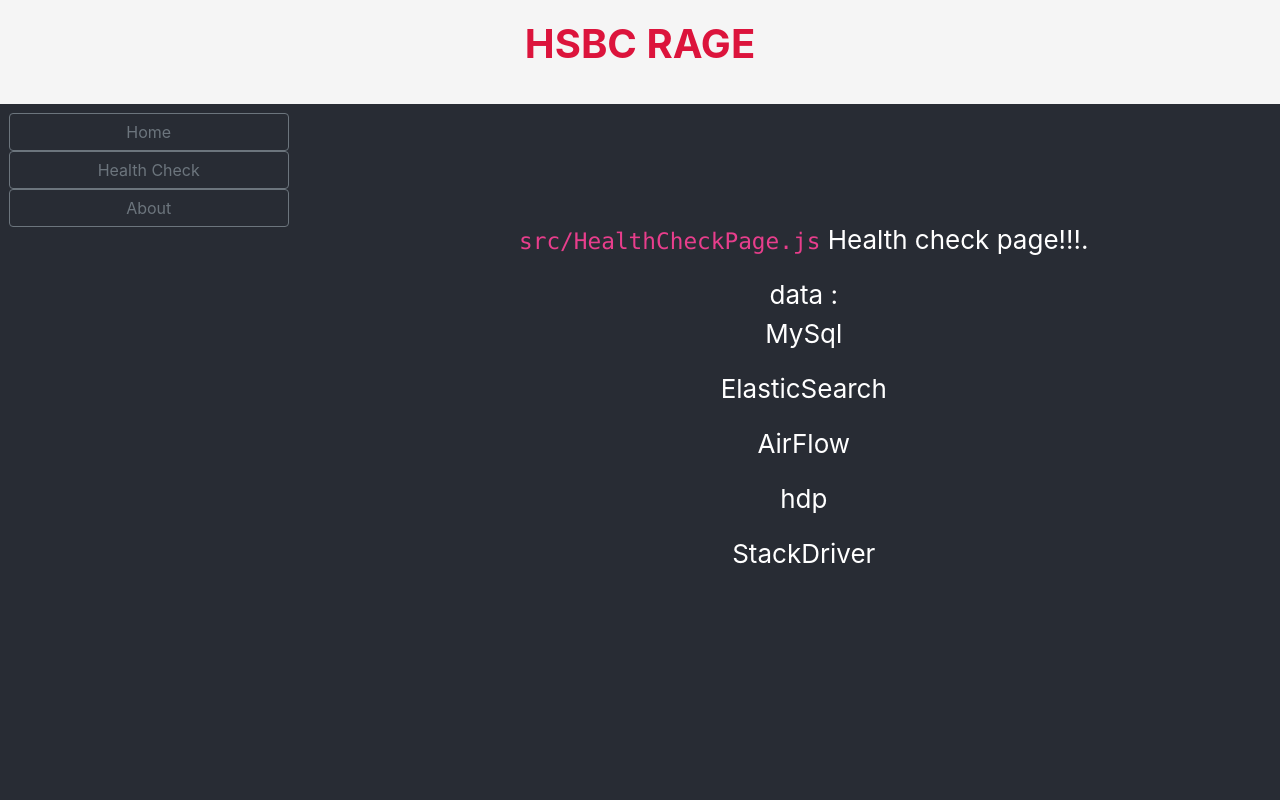
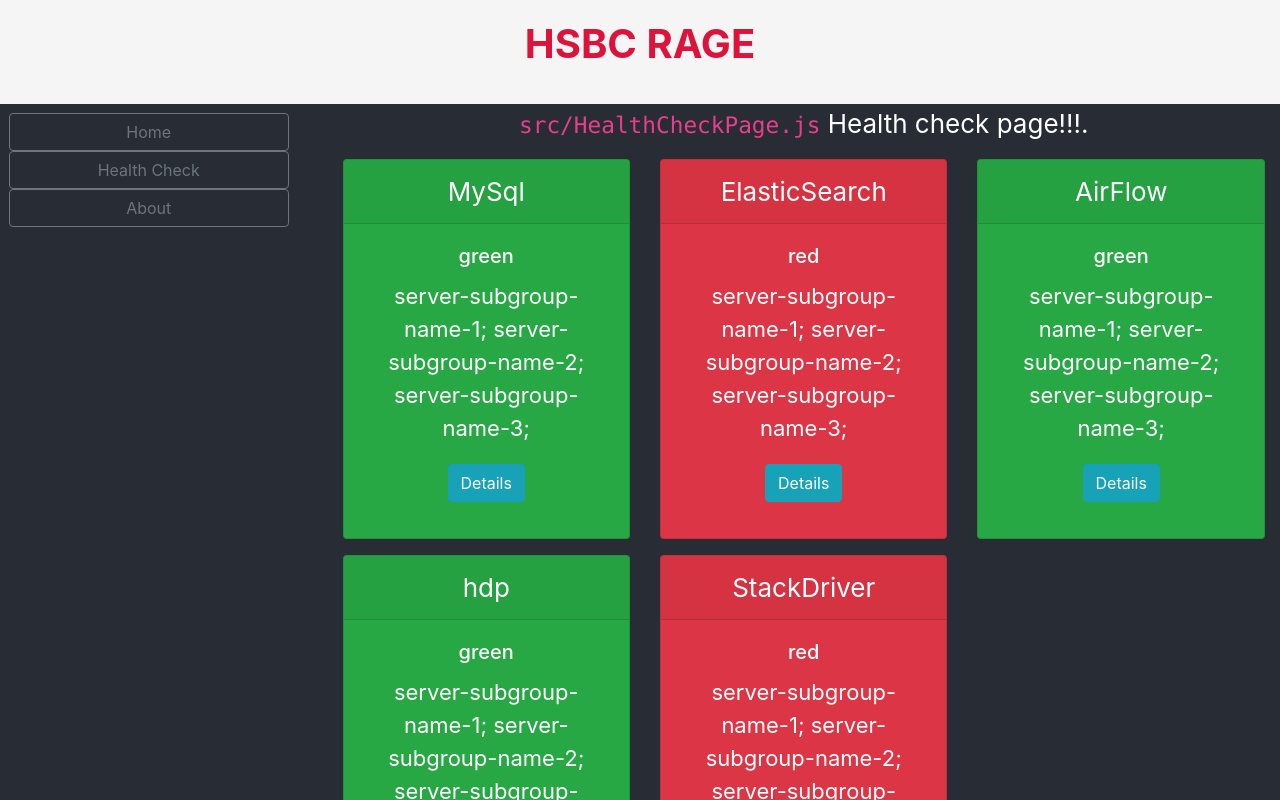
Before and after one commit to agrcom/my-rage-app, a React (Create React App) app: page /health in a window 1280 px wide. Shown: the top 800 px of the page. Built offline with nearby package versions, Linux system fonts and the light colour scheme.

Commit message:
Added working passing props to component, refactor - fixed warnings

```diff
--- a/src/HealthCheck/Cards/Card.css
+++ b/src/HealthCheck/Cards/Card.css
@@ -3,3 +3,8 @@
     background-color: #282c34;
     min-height: 100vh;
   }
+
+  .card-text {
+    text-align: center;
+    font-size: calc(6px + 2vmin);
+  }
--- a/src/HealthCheck/Cards/HealthCardGreen.js
+++ b/src/HealthCheck/Cards/HealthCardGreen.js
@@ -5,11 +5,11 @@ class HealthCardGreen extends Component {
 
     render() {
         return (
-            <div class="card text-white bg-success mb-3" styles="max-width: 18rem;">
-                <div class="card-header">MySql</div>
+            <div className="card text-white bg-success mb-3" styles="max-width: 18rem;">
+                <div class="card-header">{this.props.cardData.name}</div>
                 <div class="card-body">
-                    <h5 class="card-title">Success card title</h5>
-                    <p class="card-text">Some quick example text to build on the card title and make up the bulk of the card's content.</p>
+                    <h5 class="card-title">{this.props.cardData.status}</h5>
+                    <p class="card-text">{this.props.cardData.summary}</p>
                     <p><button type="button" class="btn btn-info">Details</button></p>
                 </div>
             </div>
@@ -18,3 +18,8 @@ class HealthCardGreen extends Component {
 }
 
 export default HealthCardGreen;
+
+
+// className={`...klasy ${this.props.green ? 'bg-success' : 'bg-failure'}`}
+
+//this.props.cardData.status.green  ${this.props.cardData.status.green ? 'bg-success' : 'bg-failure'}
--- a/src/HealthCheck/Cards/HealthCardRed.js
+++ b/src/HealthCheck/Cards/HealthCardRed.js
@@ -4,10 +4,10 @@ class HealthCardRed extends Component {
     render() {
         return (
             <div class="card text-white bg-danger mb-3" styles="max-width: 18rem;">
-                <div class="card-header">ElasticSearch</div>
+                <div class="card-header">{this.props.cardData.name}</div>
                 <div class="card-body">
-                    <h5 class="card-title">Danger card title</h5>
-                    <p class="card-text">Moore deep description of failure</p>
+                    <h5 class="card-title">{this.props.cardData.status}</h5>
+                    <p class="card-text">{this.props.cardData.summary}</p>
                     <p><button type="button" class="btn btn-info">Details</button></p>
                 </div>
             </div>
--- a/src/HealthCheck/HealthCheckGrid.js
+++ b/src/HealthCheck/HealthCheckGrid.js
@@ -1,16 +1,6 @@
 import React, { Component } from 'react';
 import HealthCardGreen from './Cards/HealthCardGreen';
 import HealthCardRed from './Cards/HealthCardRed';
-
-
-const body = props => {
-    const element = props.data.map((element, index) => {
-        if (element.status === "green") { return (<div class="col"><HealthCardGreen cardData={element} /></div>) }
-        if (element.status === "red") { return (<div class="col"><HealthCardRed /></div>) }
-    }
-    )
-}
-
 
 class HealthCheckGrid extends Component {
 
@@ -18,50 +8,14 @@ class HealthCheckGrid extends Component {
 
         return (
             <div class="container">
-
-                data : {this.props.data.map((value, i) =>{
-                       return <p>{value.name}</p>
-                })
-                }
-
-
-
-
-
-                {/* <div class="row">
-                <div class="col">
-                <HealthCardGreen />
+                <div class="row">
+                    {
+                        this.props.data.map((element, index) => {
+                            if (element.status === "green") { return (<div class="col-4" key={index}><HealthCardGreen cardData={element} /></div>) }
+                            if (element.status === "red") { return (<div class="col-4" key={index}><HealthCardRed cardData={element} /></div>) }
+                        })
+                    }
                 </div>
-                <div class="col">
-                    <HealthCardGreen />
-                </div>
-                <div class="col">
-                    <HealthCardGreen />
-                </div>
-            </div>
-
-            <div class="row">
-                <div class="col">
-                    <HealthCardRed />
-                </div>
-                <div class="col">
-                    <HealthCardGreen />
-                </div>
-                <div class="col">
-                    <HealthCardRed />
-                </div>
-            </div>
-
-            <div class="row">
-                <div class="col">
-                    <HealthCardRed />
-                </div>
-                <div class="col">
-                </div>
-                <div class="col">
-                </div>
-            </div>
-     */}
             </div>
 
 
--- a/src/HealthCheck/HealthCheckPage.js
+++ b/src/HealthCheck/HealthCheckPage.js
@@ -6,39 +6,37 @@ const demoData = [
         'name': 'MySql',
         'status': 'green',
         'number_of_nodes' : 1,
-        'summary': ''
+        'summary': "server-subgroup-name-1; \n server-subgroup-name-2; server-subgroup-name-3;"
     },
     {
         'name': 'ElasticSearch',
         'status': 'red',
         'number_of_nodes' : 1,
-        'summary': ''
+        'summary': 'server-subgroup-name-1; \n server-subgroup-name-2; server-subgroup-name-3;'
     },
     {
         'name': 'AirFlow',
         'status': 'green',
-        'number_of_nodes' : 1,
-        'summary': ''
+        'number_of_nodes' : 5,
+        'summary': 'server-subgroup-name-1; \n server-subgroup-name-2; server-subgroup-name-3;'
     },
     {
         'name': 'hdp',
         'status': 'green',
-        'number_of_nodes' : 1,
-        'summary': ''
+        'number_of_nodes' : 4,
+        'summary': 'server-subgroup-name-1; \n server-subgroup-name-2; server-subgroup-name-3;'
     },
     {
         'name': 'StackDriver',
         'status': 'red',
         'number_of_nodes' : 1,
-        'summary': ''
+        'summary': 'server-subgroup-name-1; \n server-subgroup-name-2; server-subgroup-name-3;'
     }
   ];
 
 
 class HealthCheckPage extends Component {
     render() {
-        const {data} = this.props;
-
         return (
             <div className="App-header">
                 <p>
--- a/src/index.js
+++ b/src/index.js
@@ -1,6 +1,4 @@
 import 'bootstrap/dist/css/bootstrap.min.css';
-import $ from 'jquery';
-import Popper from 'popper.js';
 import 'bootstrap/dist/js/bootstrap.bundle.min';
 import React from 'react';
 import ReactDOM from 'react-dom';
```
